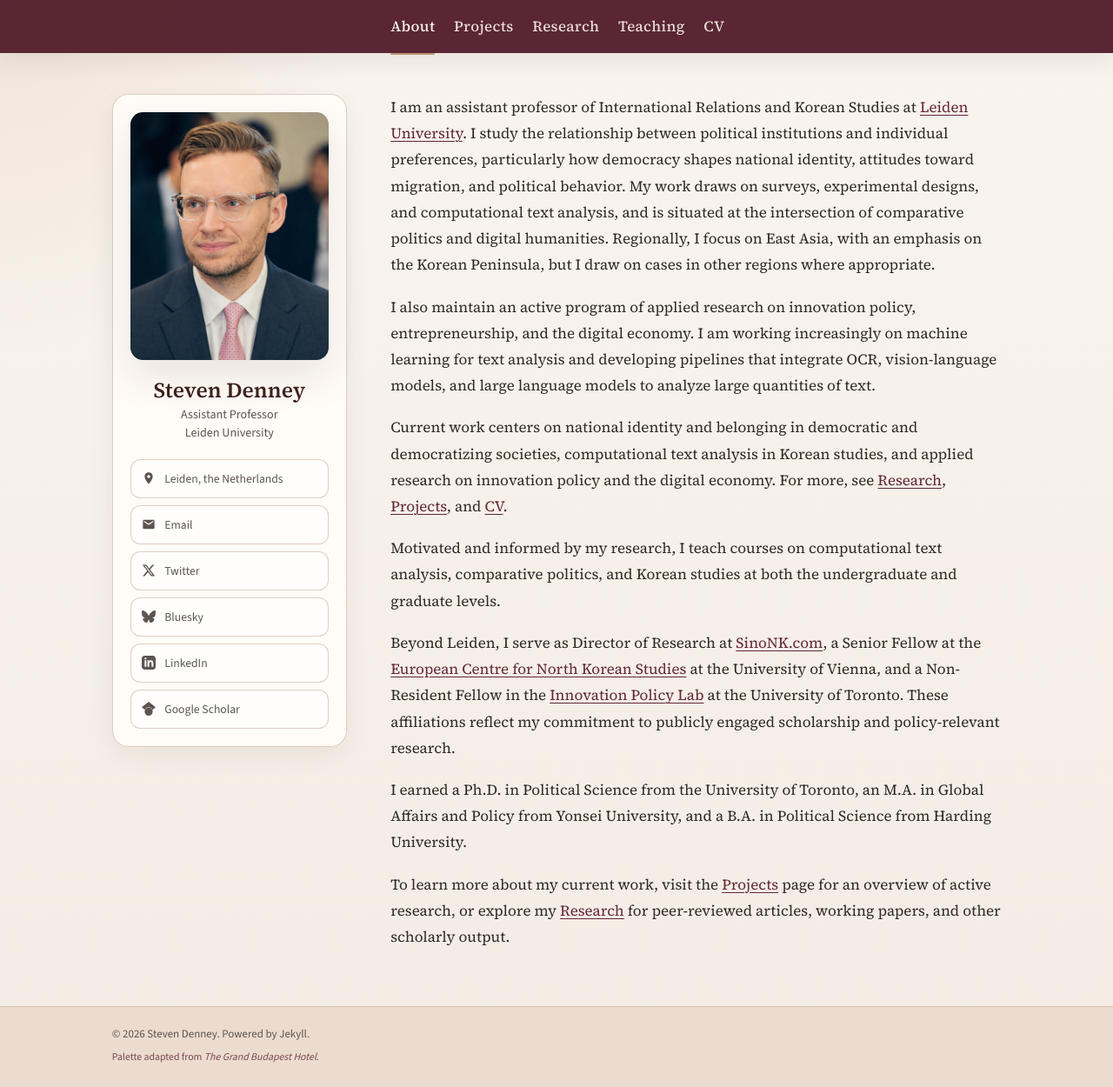
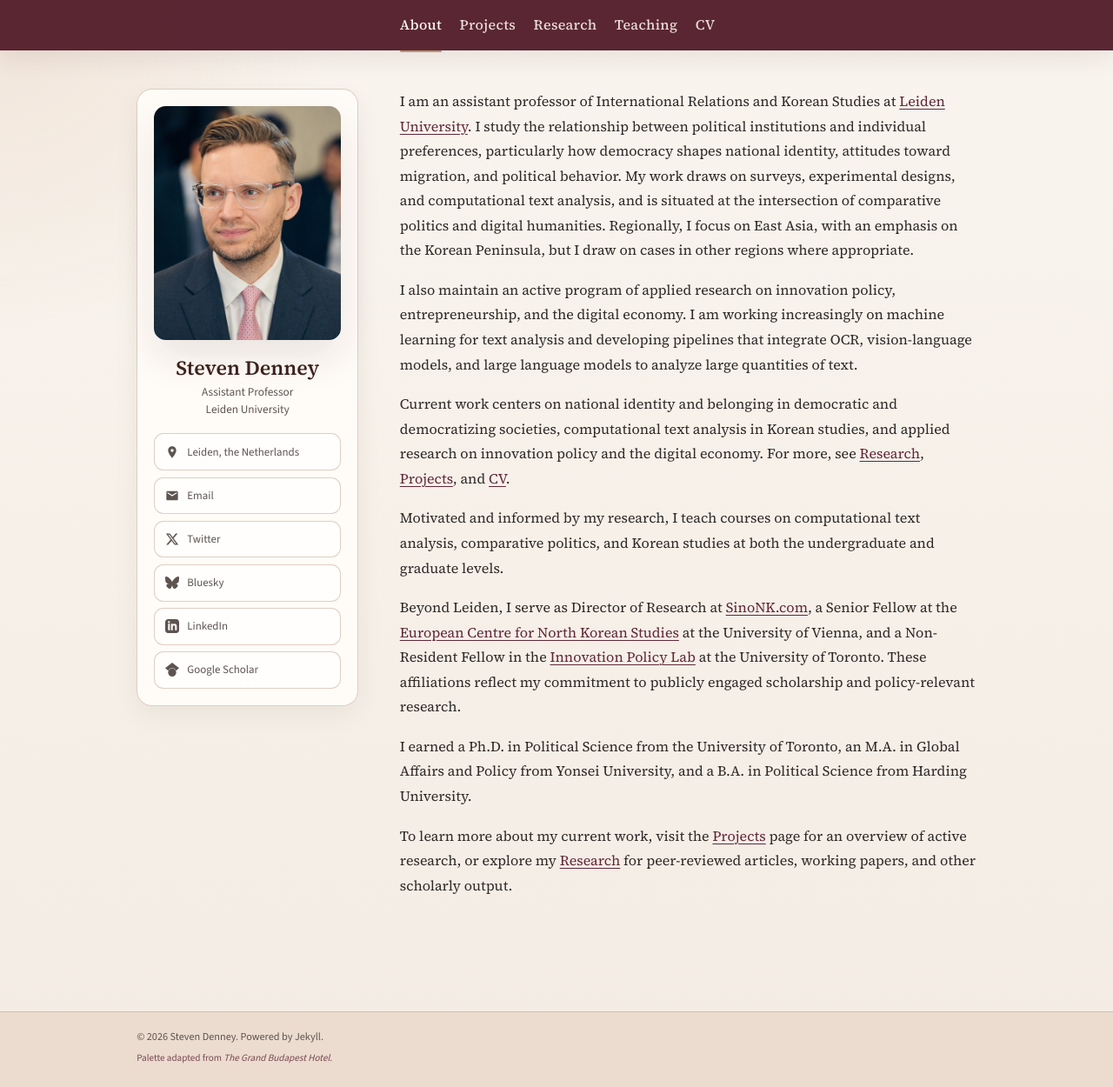
Before and after one commit to scdenney/scdenney.github.io, a Jekyll site: the page built from index.md, in a window 1280 px wide and 1250 px high. Shown: the whole window at 87% size. Built offline with Jekyll 4.4.1, drawn with Linux system fonts in a browser that asks for light colours.

Commit message:
Reduce text size again

```diff
--- a/_includes/head.html
+++ b/_includes/head.html
@@ -7,6 +7,6 @@
 <link rel="preconnect" href="https://fonts.gstatic.com" crossorigin>
 <link href="https://fonts.googleapis.com/css2?family=Source+Sans+3:wght@400;500;600;700&family=Source+Serif+4:opsz,wght@8..60,400;8..60,500;8..60,600;8..60,700&display=swap" rel="stylesheet">
 
-<link rel="stylesheet" href="{{ '/assets/css/style.css?v=20260505a' | relative_url }}">
+<link rel="stylesheet" href="{{ '/assets/css/style.css?v=20260505b' | relative_url }}">
 
 <link rel="icon" type="image/svg+xml" href="{{ '/assets/images/favicon.svg' | relative_url }}">
--- a/assets/css/style.css
+++ b/assets/css/style.css
@@ -40,7 +40,7 @@
 }
 
 html {
-  font-size: 90%;
+  font-size: 85%;
   scroll-behavior: smooth;
   background:
     radial-gradient(circle at top left, rgba(213, 170, 142, 0.22), transparent 28rem),
```
